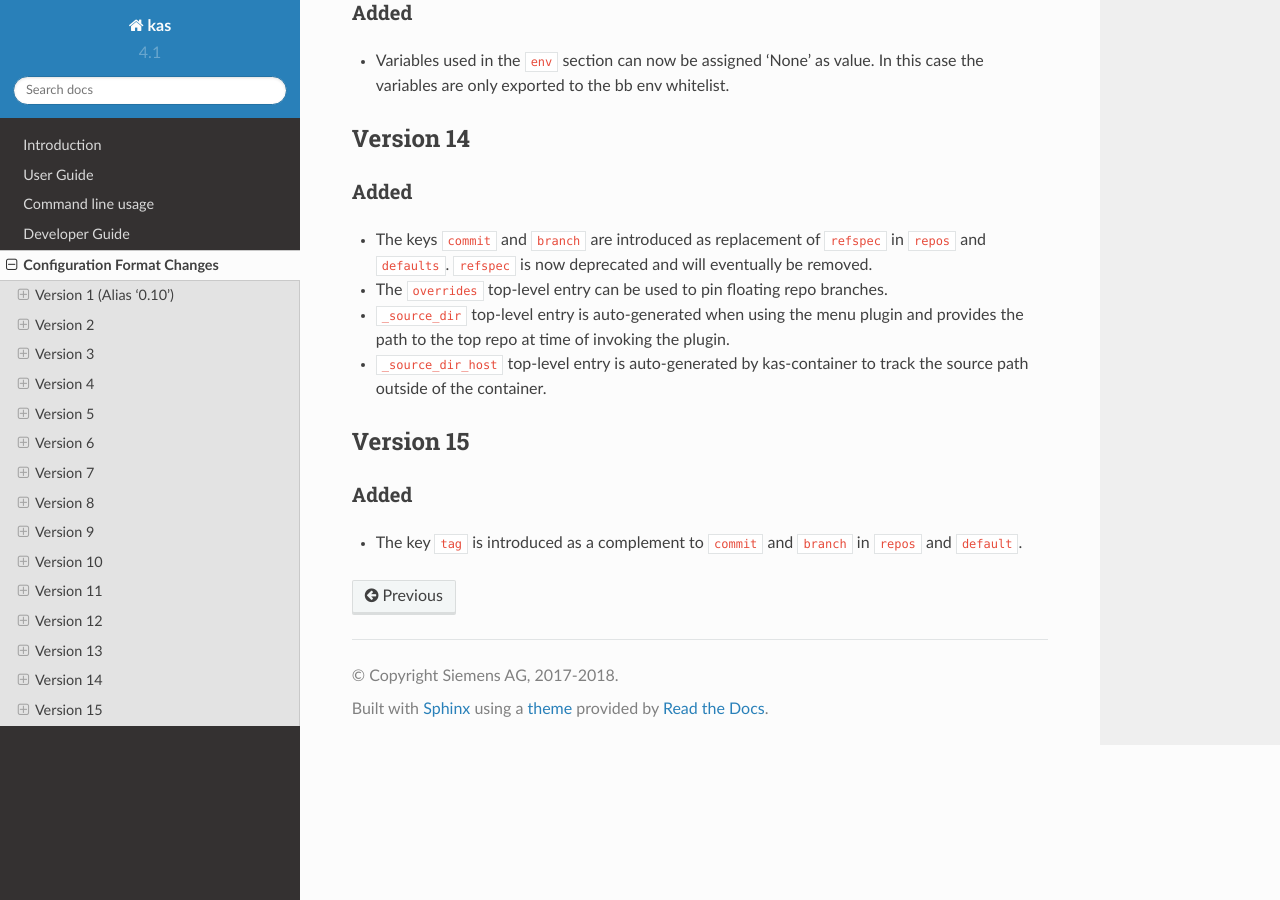
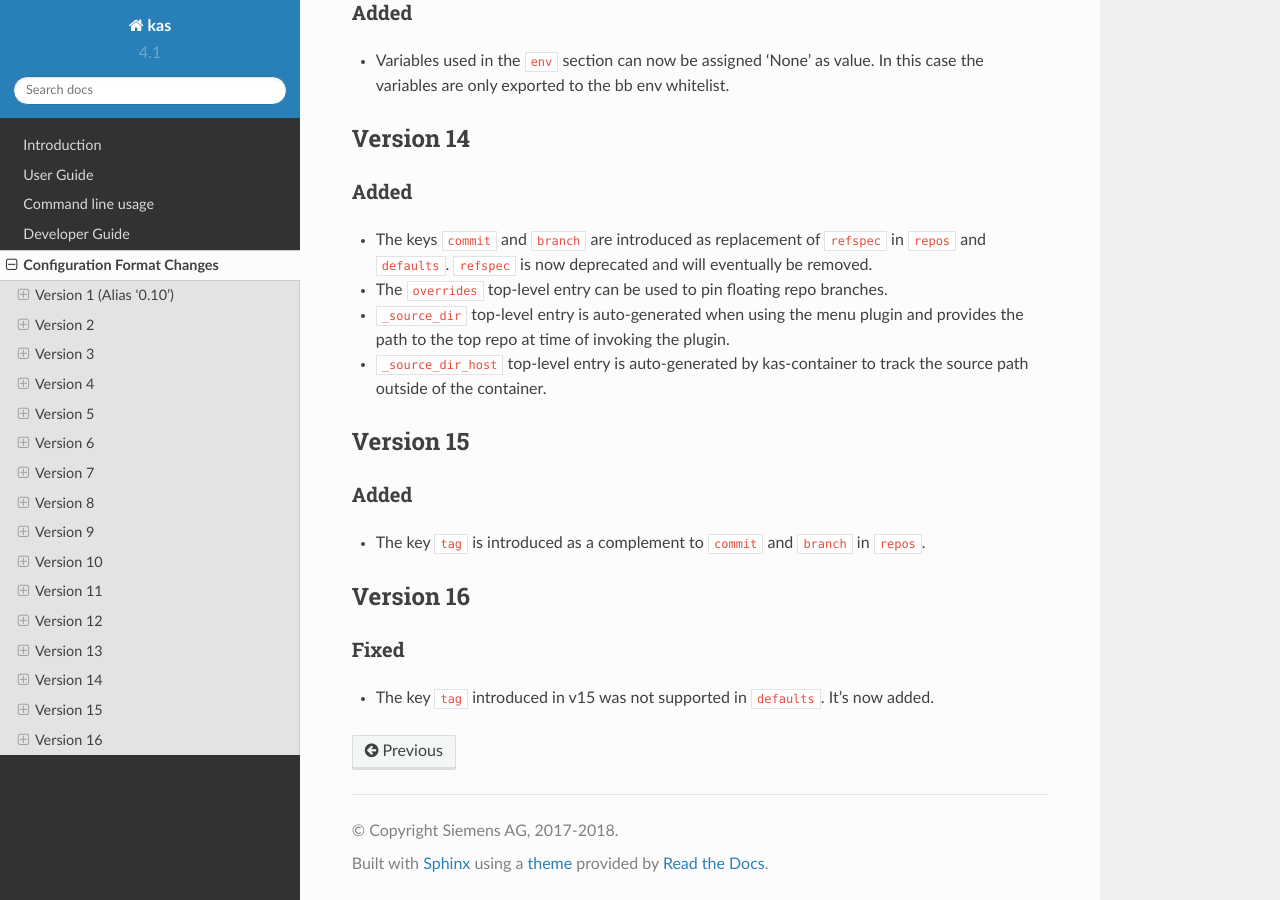
Before and after one commit to siemens/kas, a Sphinx documentation site: the page built from docs/format-changelog.rst, in a window 1280 px wide and 900 px high, scrolled down 2491 px. Built offline with Sphinx 7.4.7 and the Read the Docs theme 2.0.0, drawn with Linux system fonts in a browser that asks for light colours.

Commit message:
kas: add forgotten `tag` key to repos `defaults`
Commit 75f4767 added `tag` to `repos` config but forgot to add it to `defaults`.

This commit adds the missing key in schema-kas.json, repos.py and format-changelog.rst.
It also fixes the format changelog for v15.

Signed-off-by: Félix Piédallu <felix@piedallu.me>
[Jan: update also __file_version__]
Signed-off-by: Jan Kiszka <jan.kiszka@siemens.com>

```diff
--- a/docs/format-changelog.rst
+++ b/docs/format-changelog.rst
@@ -153,4 +153,13 @@ Added
 ~~~~~
 
 - The key ``tag`` is introduced as a complement to ``commit`` and ``branch``
-  in ``repos`` and ``default``.
+  in ``repos``.
+
+Version 16
+----------
+
+Fixed
+~~~~~
+
+- The key ``tag`` introduced in v15 was not supported in ``defaults``.
+  It's now added.
--- a/docs/userguide.rst
+++ b/docs/userguide.rst
@@ -371,6 +371,10 @@ Configuration reference
       Sets the default ``branch`` property applied to all repositories that
       do not override this.
 
+    ``tag``: string [optional]
+      Sets the default ``tag`` property applied to all repositories that
+      do not override this.
+
     ``patches``: dict [optional]
       This key can contain default values for some repository patch
       properties. If a default value is set for a patch property it may
--- a/kas/__version__.py
+++ b/kas/__version__.py
@@ -28,5 +28,5 @@ __copyright__ = 'Copyright (c) Siemens AG, 2017-2020'
 __version__ = '4.1'
 
 # Please update docs/format-changelog.rst when changing the file version.
-__file_version__ = 15
+__file_version__ = 16
 __compatible_file_version__ = 1
```
Also changed, not shown: 2 other files.
